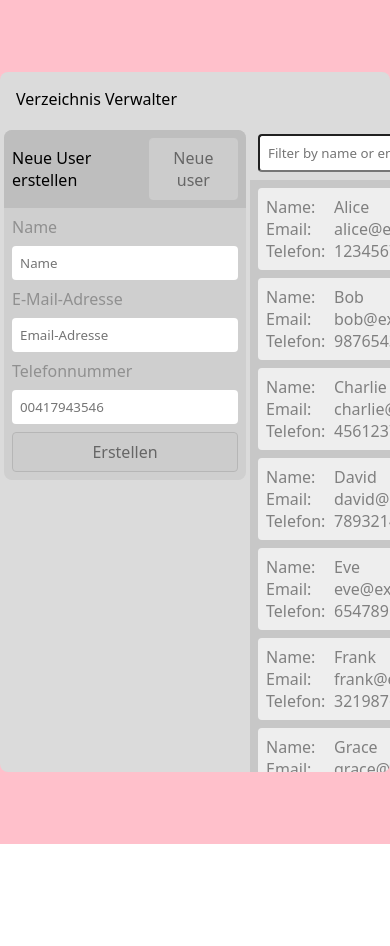
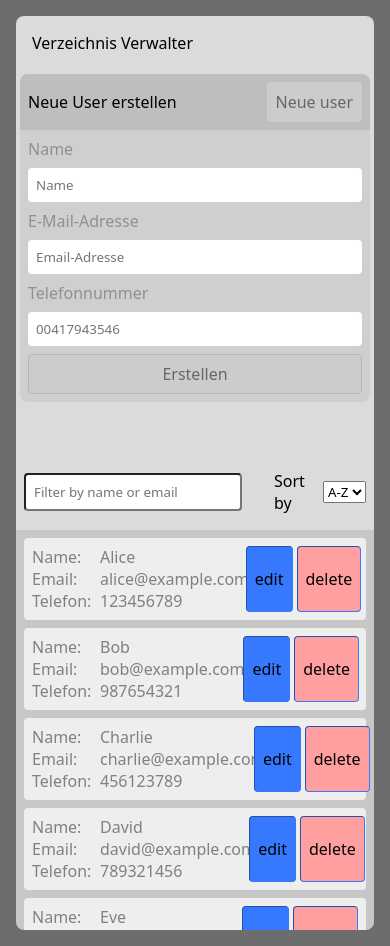
Before and after one commit to davCoCH/verzeichnisVerwalteFrontendAssessment, a React (Vite) app: page / in a window 390 px wide. Before the commit the page ends 844 px from the top, so only its background shows below. Built offline with nearby package versions, Linux system fonts and the light colour scheme.

Commit message:
WP: Implemented responsive design for improved user experience across all devices.

```diff
--- a/src/assets/styles/app.module.css
+++ b/src/assets/styles/app.module.css
@@ -1,5 +1,5 @@
 .appContainer {
-  background-color: pink;
+  background-color: rgb(109, 109, 109);
   min-height: 100vh;
   width: 100vw;
   display: flex;
@@ -36,7 +36,6 @@
         background-color: rgb(199, 199, 199);
         flex-grow: 1;
 
-
         .userListControls {
           display: flex;
         }
@@ -67,3 +66,28 @@
 
   }
 }
+
+@media (min-width: 320px) and (max-width: 760px) {
+  .appContainer {
+    .app {
+      margin: 16px;
+      height: fit-content;
+
+      .wrapper {
+        flex-direction: column;
+
+        & aside {
+          min-width: none;
+          max-width: none;
+        }
+
+        .userList {
+          .listWrapper {
+            max-height: 400px;
+          }
+        }
+      }
+    }
+  }
+
+}
--- a/src/assets/styles/editPanel.module.css
+++ b/src/assets/styles/editPanel.module.css
@@ -81,5 +81,6 @@
     padding: 16px;
     font-size: small;
     color: rgb(255, 131, 131);
+    min-height: 48px;
   }
 }
```
